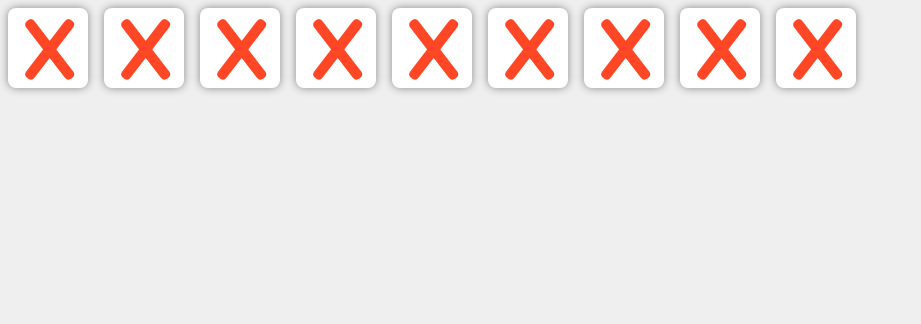
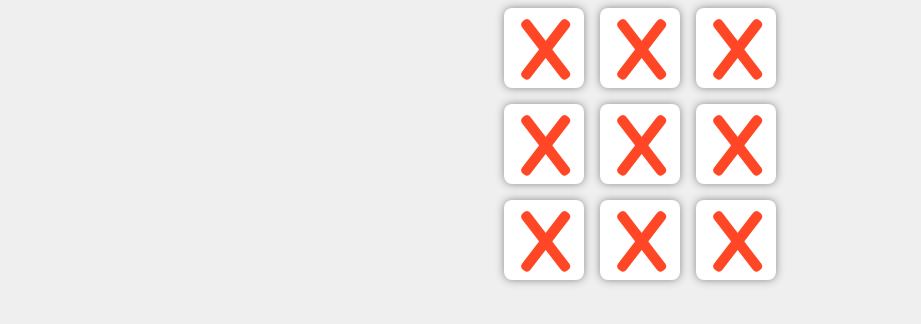
Before and after one commit to h4rsham/TicTacToe, a React (Create React App) app: page / in a window 1280 px wide. Shown: the top 324 px of the page, without its empty margins (0-921 px from the left). Built offline with nearby package versions, Linux system fonts and the light colour scheme.

Commit message:
Added grid css to make game look as intended

```diff
--- a/src/App.js
+++ b/src/App.js
@@ -5,7 +5,7 @@
 function App() {
   const board = ["X","X","X","X","X","X","X","X","X"];
   return (
-    <div className="App">
+    <div>
       <Board board={board} onClick={null}/>
     </div>
   );
--- a/src/components/board.css
+++ b/src/components/board.css
@@ -0,0 +1,6 @@
+.board {
+    display: grid;
+    grid-template-columns: repeat(3, 6rem);
+    place-items: center;
+    justify-content: center;
+}
--- a/src/components/board.js
+++ b/src/components/board.js
@@ -1,9 +1,10 @@
 import React from "react";
 import { Box } from "./box";
+import "./board.css";
 
 export const Board = ({board, onClick}) => {
     return (
-    <div>
+    <div className="board">
         {board.map((value, index) => {
             return <Box value={value} onClick={() => onClick(index)}/>
         })}
```
